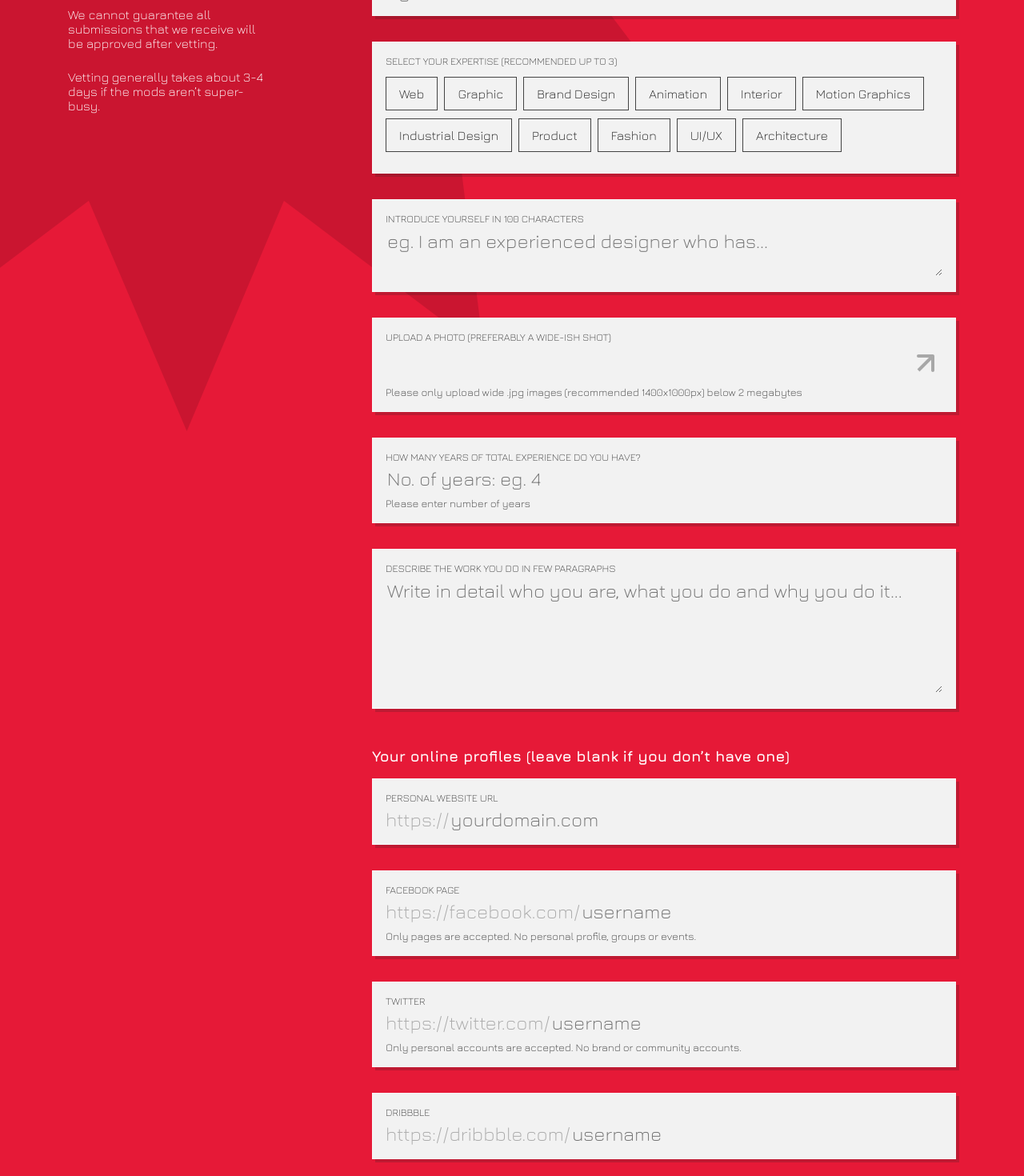
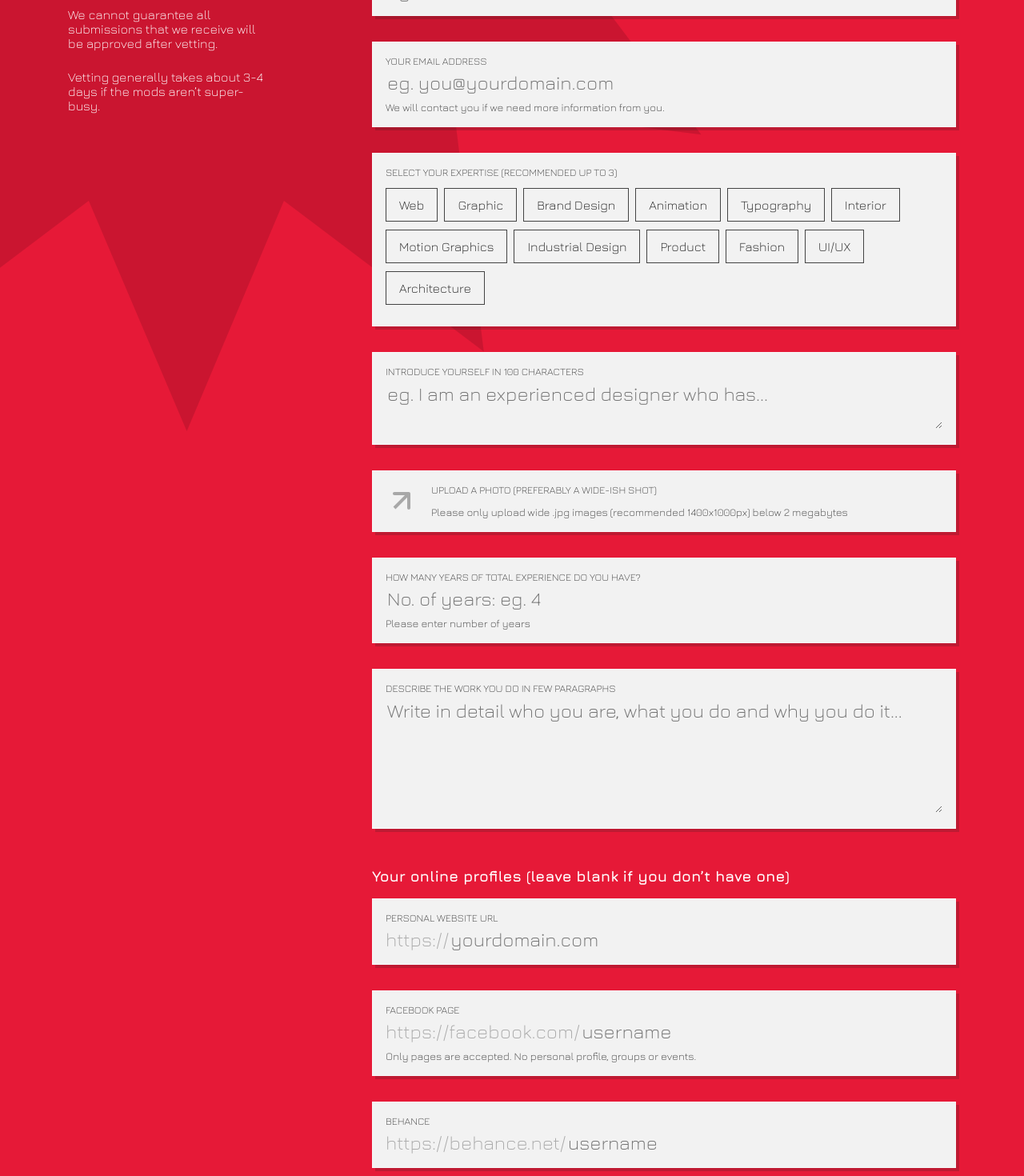
Before and after one commit to saroj-shahi/nepaliswhodesign, a React (Create React App) app: page /submit in a window 1280 px wide. Shown: the part 320-1790 px from the top of the page at 80% size. Built offline with nearby package versions, Linux system fonts and the light colour scheme.

Commit message:
ADD Email and Behance Capabilities

```diff
--- a/src/components/Input.js
+++ b/src/components/Input.js
@@ -43,13 +43,15 @@ export default class Input extends React.Component {
             break;
 
             default:
-                inputBox = <input className="form-control" name={ name } id={ name } type={ type } required={ isRequired } placeholder={ placeholder } min={ min } max={ max } accept={ accept } onChange={ this.handleChange } />
+                inputBox = <input className={ (type!=="file") ? "form-control" : "d-none" } name={ name } id={ name } type={ type } required={ isRequired } placeholder={ placeholder } min={ min } max={ max } accept={ accept } onChange={ this.handleChange } />
             break;
         }
 
         return <ScrollAnimation animateIn="animate__fadeInUp" initiallyVisible={ false } delay={ 50 } animateOnce={true}>
-            <div className={ `form-group` }>
-            <label className={type==='file'?'clickable': null} htmlFor={ name }>
+            <div className={ `form-group d-flex align-items-start` }>
+            { formIcon && <img src={ formIcon } className="form-icon mr-3" alt="Please select" />}
+
+            <label className={ `flex-fill ${type==='file'?'clickable': null}`} htmlFor={ name }>
                 <div className="form-label">{ label }</div>
                 { imageURL && <div className="d-flex align-items-start mt-3">
                                 <img src={ imageURL } className="form-img mr-4" alt="Preview" />
@@ -58,7 +60,6 @@ export default class Input extends React.Component {
                 <div className="d-flex align-items-center">
                     { prefix && <div className="form-prefix">{ prefix }</div> }
                     { inputBox && <div className="flex-fill">{ inputBox }</div> }
-                    { formIcon && <img src={ formIcon } className="form-icon" alt="Please select" />}
                 </div>
 
                 { hint && <small className="form-hint d-block mt-2">{ hint }</small>}
--- a/src/data/disciplines.js
+++ b/src/data/disciplines.js
@@ -3,6 +3,7 @@ export const disciplines = [
   { title: "Graphic", path: "graphic" },
   { title: "Brand Design", path: "brand" },
   { title: "Animation", path: "animation" },
+  { title: "Typography", path: "typo" },
   { title: "Interior", path: "interior" },
   { title: "Motion Graphics", path: "motion" },
   { title: "Industrial Design", path: "industrial" },
--- a/src/data/social.js
+++ b/src/data/social.js
@@ -8,6 +8,10 @@ export const social = [
         prefix: "https://facebook.com/"
     },
     {
+        type: "behance",
+        prefix: "https://behance.net/"
+    },
+    {
         type: "twitter",
         prefix: "https://twitter.com/"
     },
--- a/src/views/Submit.js
+++ b/src/views/Submit.js
@@ -88,6 +88,7 @@ class Submit extends React.Component {
                     <h1 className="title-1 mb-4">submit</h1>
                     <form encType="multipart/form-data" method="post" name="form" id="theFormData" onSubmit={ this.sendForm } aria-label="Submit entry" disabled={ isSending }>
                         <Input label="Your name" name="name" type="text" placeholder="eg. Ram Bahadur" isRequired="required" />
+                        <Input label="Your email address" name="email" type="email" placeholder="eg. you@yourdomain.com" hint="We will contact you if we need more information from you." isRequired="required" />
                         <Input label="Select your expertise (recommended up to 3)" name="expertise[]" type="chooser" isRequired="required" options={ disciplines } />
 
                         <Input label="Introduce yourself in 100 characters" name="intro" type="textarea" rows={ 2 } isRequired="required" placeholder="eg. I am an experienced designer who has..." />
@@ -102,6 +103,7 @@ class Submit extends React.Component {
 
                         <Input label="Personal Website URL" name="website" type="text" prefix="https://" placeholder="yourdomain.com" />
                         <Input label="Facebook Page" hint="Only pages are accepted. No personal profile, groups or events." name="facebook" type="text" prefix="https://facebook.com/" placeholder="username" />
+                        <Input label="Behance" name="behance" type="text" prefix="https://behance.net/" placeholder="username" />
                         <Input label="Twitter" hint="Only personal accounts are accepted. No brand or community accounts." name="twitter" type="text" prefix="https://twitter.com/" placeholder="username" />
                         <Input label="Dribbble" name="dribbble" type="text" prefix="https://dribbble.com/" placeholder="username" />
 
```
